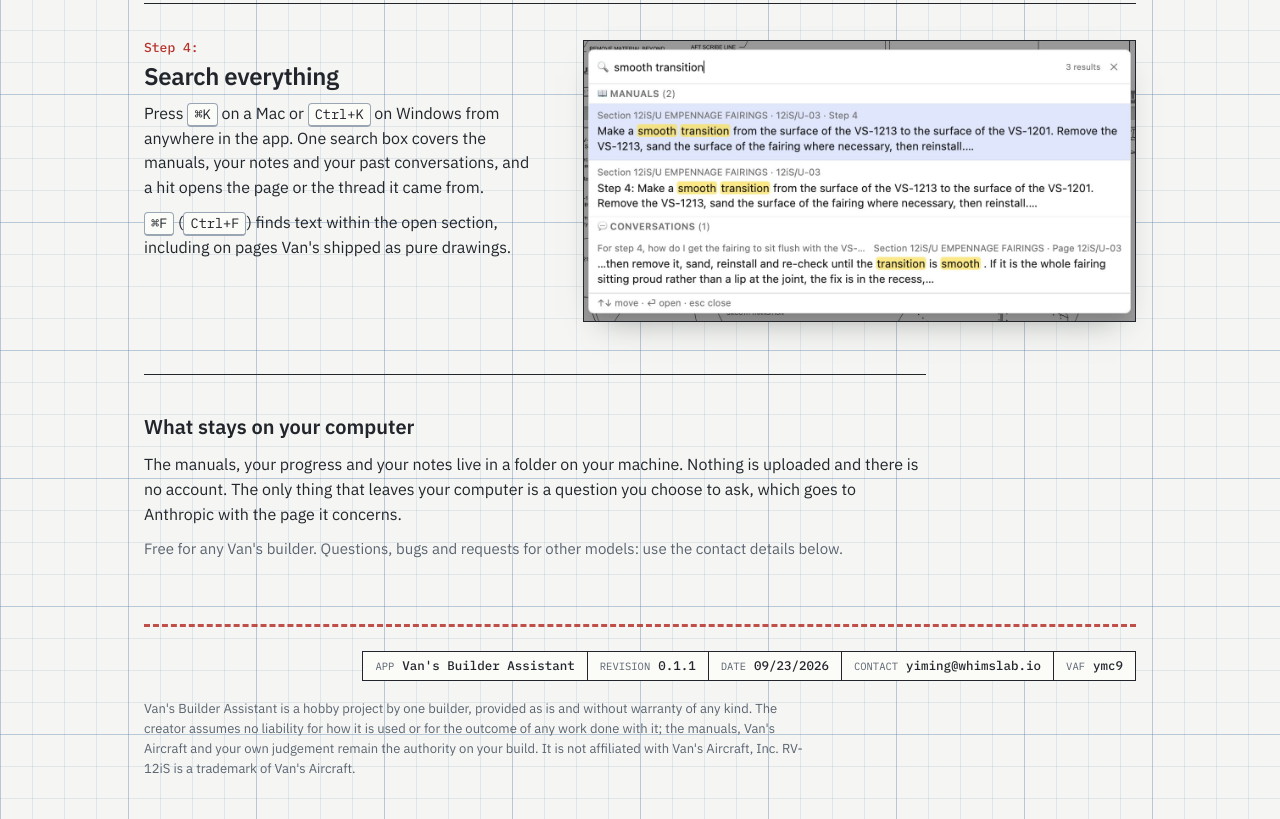
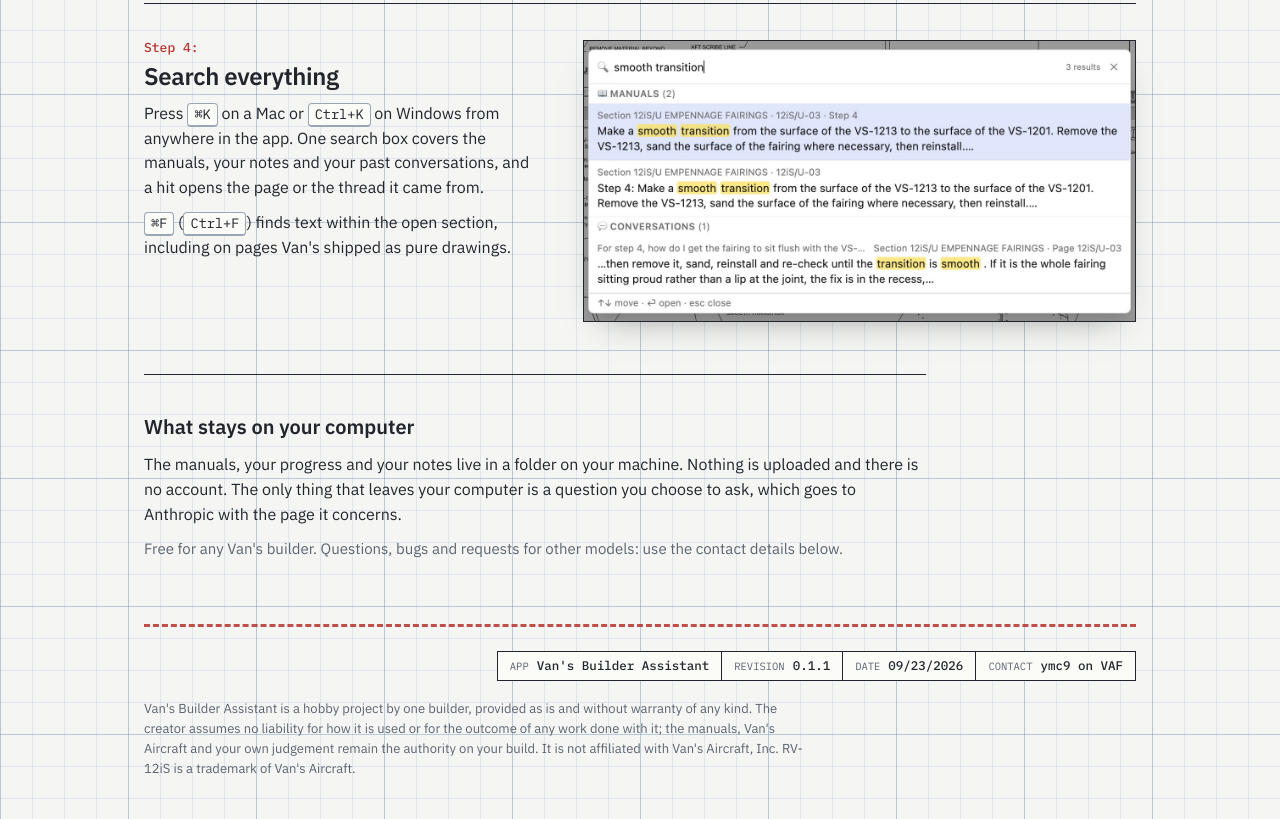
Before and after one commit to ymc9/vba-release, a plain HTML site: page docs/index.html in a window 1280 px wide. Shown: the part 3234-4053 px from the top of the page. Drawn offline with Linux system fonts and the light colour scheme; no server answers.

Commit message:
Contact: VAF only

```diff
--- a/docs/index.html
+++ b/docs/index.html
@@ -283,8 +283,7 @@
       <div><span>APP</span><b>Van's Builder Assistant</b></div>
       <div><span>REVISION</span><b id="tb-rev">0.1.1</b></div>
       <div><span>DATE</span><b id="tb-date">09/23/2026</b></div>
-      <div><span>CONTACT</span><b><a href="mailto:yiming@whimslab.io">yiming@whimslab.io</a></b></div>
-      <div><span>VAF</span><b><a href="https://vansairforce.net/members/ymc9.37658/">ymc9</a></b></div>
+      <div><span>CONTACT</span><b><a href="https://vansairforce.net/members/ymc9.37658/">ymc9 on VAF</a></b></div>
     </div>
     <p class="foot">Van's Builder Assistant is a hobby project by one builder, provided as is and without warranty of any kind. The creator assumes no liability for how it is used or for the outcome of any work done with it; the manuals, Van's Aircraft and your own judgement remain the authority on your build. It is not affiliated with Van's Aircraft, Inc. RV-12iS is a trademark of Van's Aircraft.</p>
   </footer>
```
Also changed, not shown: 1 other file.
